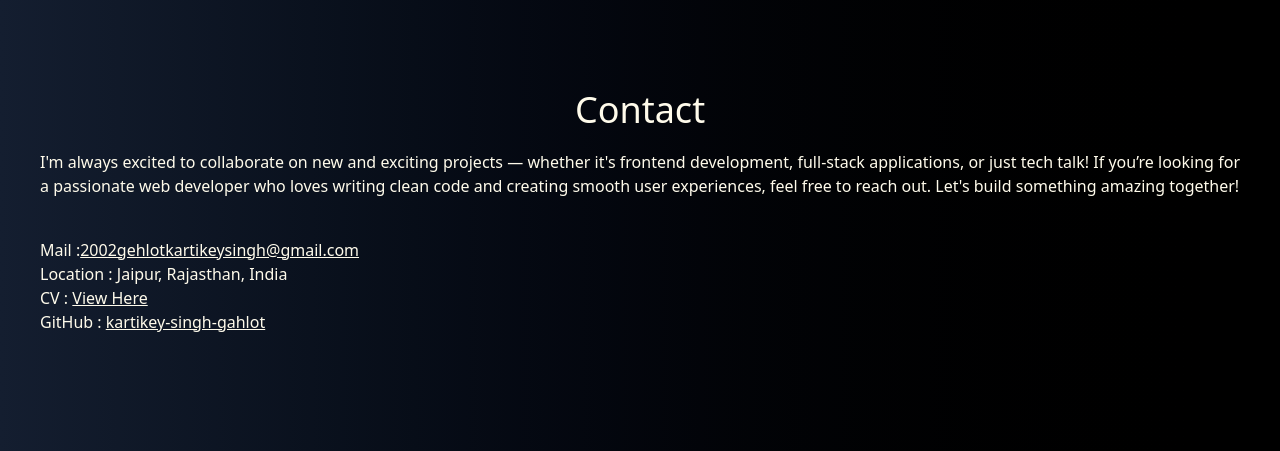
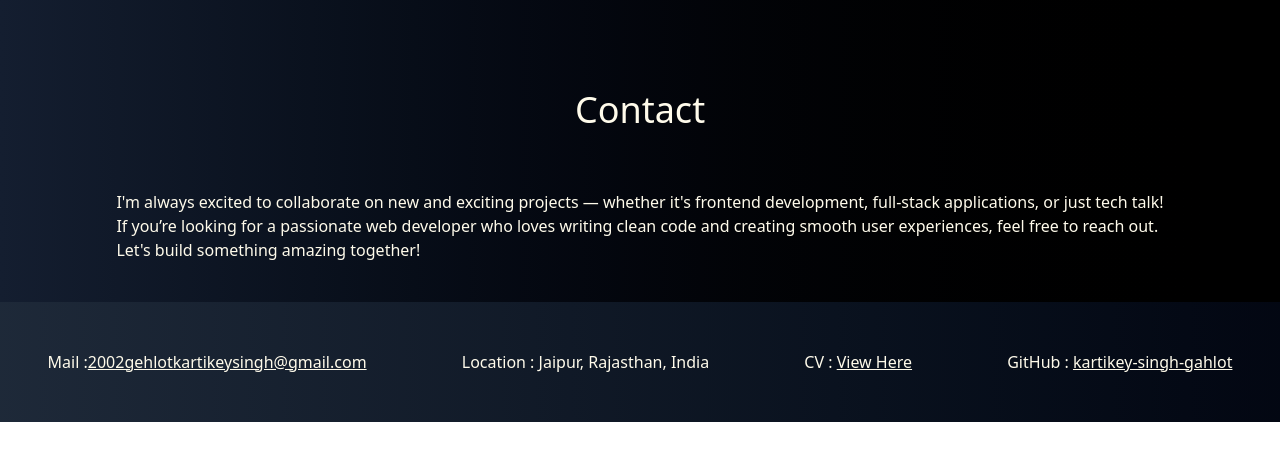
Before and after one commit to Kartikey-Singh-Gahlot/KartikeyPortFolio, a React (Vite) app: page / in a window 1280 px wide. Shown: the part 1874-2325 px from the top of the page. After the commit the page ends 2296 px from the top, so only its background shows below. Built offline with nearby package versions, Linux system fonts and the light colour scheme.

Commit message:
footer updated

```diff
--- a/src/App.jsx
+++ b/src/App.jsx
@@ -123,27 +123,23 @@ function trgrMobNav(){
 
           </section>
 
-          <footer className="pages h-fit flex flex-col  pb-30">
+          <section className="pages h-fit flex flex-col items-center">
 
                <Headings pageHeadingStyle="" pageHeading="Contact" headingId="pageFour"/>
 
-               <div className="flex justify-around flex-col gap-10 items-center px-10 w-full h-fit">
-
-                       <p className="text-amber-50 text-justify w-full">
-                         I'm always excited to collaborate on new and exciting projects — whether it's frontend development, full-stack applications, or just tech talk!  If you’re looking for a passionate web developer who loves writing clean code and creating smooth user experiences, feel free to reach out.  Let's build something amazing together!
+                       <p className="text-amber-50 text-justify py-10 px-10">
+                         I'm always excited to collaborate on new and exciting projects — whether it's frontend development, full-stack applications, or just tech talk! <br></br> If you’re looking for a passionate web developer who loves writing clean code and creating smooth user experiences, feel free to reach out. <br></br> Let's build something amazing together!
                        </p>
 
-                       <ul className=" flex flex-col w-full text-amber-50 justify-around">
-                          <li className="w-full text-justify">Mail :<a href="mailto:2002gehlotkartikeysingh@gmail.com" className="underline hover:text-blue-400">2002gehlotkartikeysingh@gmail.com</a></li>
-                          <li className="w-full text-justify">Location : <a>Jaipur, Rajasthan, India</a></li>
-                          <li className="w-full text-justify">CV : <a href={cvLink} className="underline hover:text-blue-400" target="_blank">View Here</a></li>
-                          <li className="w-full text-justify">GitHub : <a href="https://github.com/kartikey-singh-gahlot" target="_blank" className="underline hover:text-blue-400">kartikey-singh-gahlot</a></li>
-
-                       </ul>
-
-               </div>
-
-          </footer>
+                    <footer className="flex w-full h-fit items-center bg-gradient-to-r from-gray-800 to-gray-950 py-10">
+                         <ul className=" flex w-full text-amber-50 justify-around  items-center min-[780px]:flex-row flex-col ">
+                            <li className="my-2 text-justify">Mail :<a href="mailto:2002gehlotkartikeysingh@gmail.com" className="underline hover:text-blue-400">2002gehlotkartikeysingh@gmail.com</a></li>
+                            <li className="my-2 text-justify">Location : <a>Jaipur, Rajasthan, India</a></li>
+                            <li className="my-2 text-justify">CV : <a href={cvLink} className="underline hover:text-blue-400" target="_blank">View Here</a></li>
+                            <li className="my-2 text-justify">GitHub : <a href="https://github.com/kartikey-singh-gahlot" target="_blank" className="underline hover:text-blue-400">kartikey-singh-gahlot</a></li>
+                        </ul>
+                    </footer>
+          </section>
 
     </div>
   )
--- a/src/Output.css
+++ b/src/Output.css
@@ -10,16 +10,17 @@
     --color-red-400: oklch(70.4% 0.191 22.216);
     --color-red-500: oklch(63.7% 0.237 25.331);
     --color-amber-50: oklch(98.7% 0.022 95.277);
+    --color-amber-400: oklch(82.8% 0.189 84.429);
     --color-blue-300: oklch(80.9% 0.105 251.813);
     --color-blue-400: oklch(70.7% 0.165 254.624);
     --color-blue-600: oklch(54.6% 0.245 262.881);
     --color-blue-700: oklch(48.8% 0.243 264.376);
+    --color-blue-950: oklch(28.2% 0.091 267.935);
+    --color-gray-700: oklch(37.3% 0.034 259.733);
     --color-gray-800: oklch(27.8% 0.033 256.848);
     --color-gray-950: oklch(13% 0.028 261.692);
     --color-black: #000;
     --spacing: 0.25rem;
-    --text-xl: 1.25rem;
-    --text-xl--line-height: calc(1.75 / 1.25);
     --text-2xl: 1.5rem;
     --text-2xl--line-height: calc(2 / 1.5);
     --text-3xl: 1.875rem;
@@ -251,6 +252,9 @@
   .table {
     display: table;
   }
+  .h-20 {
+    height: calc(var(--spacing) * 20);
+  }
   .h-\[1px\] {
     height: 1px;
   }
@@ -323,14 +327,8 @@
   .gap-5 {
     gap: calc(var(--spacing) * 5);
   }
-  .gap-6 {
-    gap: calc(var(--spacing) * 6);
-  }
   .gap-10 {
     gap: calc(var(--spacing) * 10);
-  }
-  .gap-20 {
-    gap: calc(var(--spacing) * 20);
   }
   .overflow-hidden {
     overflow: hidden;
@@ -377,14 +375,14 @@
   .bg-amber-50 {
     background-color: var(--color-amber-50);
   }
+  .bg-amber-400 {
+    background-color: var(--color-amber-400);
+  }
   .bg-black {
     background-color: var(--color-black);
   }
-  .bg-red-400 {
-    background-color: var(--color-red-400);
-  }
-  .bg-red-500 {
-    background-color: var(--color-red-500);
+  .bg-blue-950 {
+    background-color: var(--color-blue-950);
   }
   .bg-gradient-to-r {
     --tw-gradient-position: to right in oklab;
@@ -404,6 +402,14 @@
   }
   .from-blue-300 {
     --tw-gradient-from: var(--color-blue-300);
+    --tw-gradient-stops: var(--tw-gradient-via-stops, var(--tw-gradient-position), var(--tw-gradient-from) var(--tw-gradient-from-position), var(--tw-gradient-to) var(--tw-gradient-to-position));
+  }
+  .from-blue-950 {
+    --tw-gradient-from: var(--color-blue-950);
+    --tw-gradient-stops: var(--tw-gradient-via-stops, var(--tw-gradient-position), var(--tw-gradient-from) var(--tw-gradient-from-position), var(--tw-gradient-to) var(--tw-gradient-to-position));
+  }
+  .from-gray-700 {
+    --tw-gradient-from: var(--color-gray-700);
     --tw-gradient-stops: var(--tw-gradient-via-stops, var(--tw-gradient-position), var(--tw-gradient-from) var(--tw-gradient-from-position), var(--tw-gradient-to) var(--tw-gradient-to-position));
   }
   .from-gray-800 {
@@ -442,8 +448,8 @@
   .p-5 {
     padding: calc(var(--spacing) * 5);
   }
-  .px-2 {
-    padding-inline: calc(var(--spacing) * 2);
+  .p-10 {
+    padding: calc(var(--spacing) * 10);
   }
   .px-3 {
     padding-inline: calc(var(--spacing) * 3);
@@ -456,6 +462,12 @@
   }
   .px-10 {
     padding-inline: calc(var(--spacing) * 10);
+  }
+  .px-45 {
+    padding-inline: calc(var(--spacing) * 45);
+  }
+  .px-50 {
+    padding-inline: calc(var(--spacing) * 50);
   }
   .py-0 {
     padding-block: calc(var(--spacing) * 0);
@@ -472,14 +484,8 @@
   .py-10 {
     padding-block: calc(var(--spacing) * 10);
   }
-  .py-20 {
-    padding-block: calc(var(--spacing) * 20);
-  }
   .pt-3 {
     padding-top: calc(var(--spacing) * 3);
-  }
-  .pt-5 {
-    padding-top: calc(var(--spacing) * 5);
   }
   .pt-10 {
     padding-top: calc(var(--spacing) * 10);
@@ -682,6 +688,16 @@
     @media (width >= 790px) {
       font-size: var(--text-4xl);
       line-height: var(--tw-leading, var(--text-4xl--line-height));
+    }
+  }
+  .sm\:flex-col {
+    @media (width >= 40rem) {
+      flex-direction: column;
+    }
+  }
+  .sm\:flex-row {
+    @media (width >= 40rem) {
+      flex-direction: row;
     }
   }
   .sm\:text-2xl {
```
